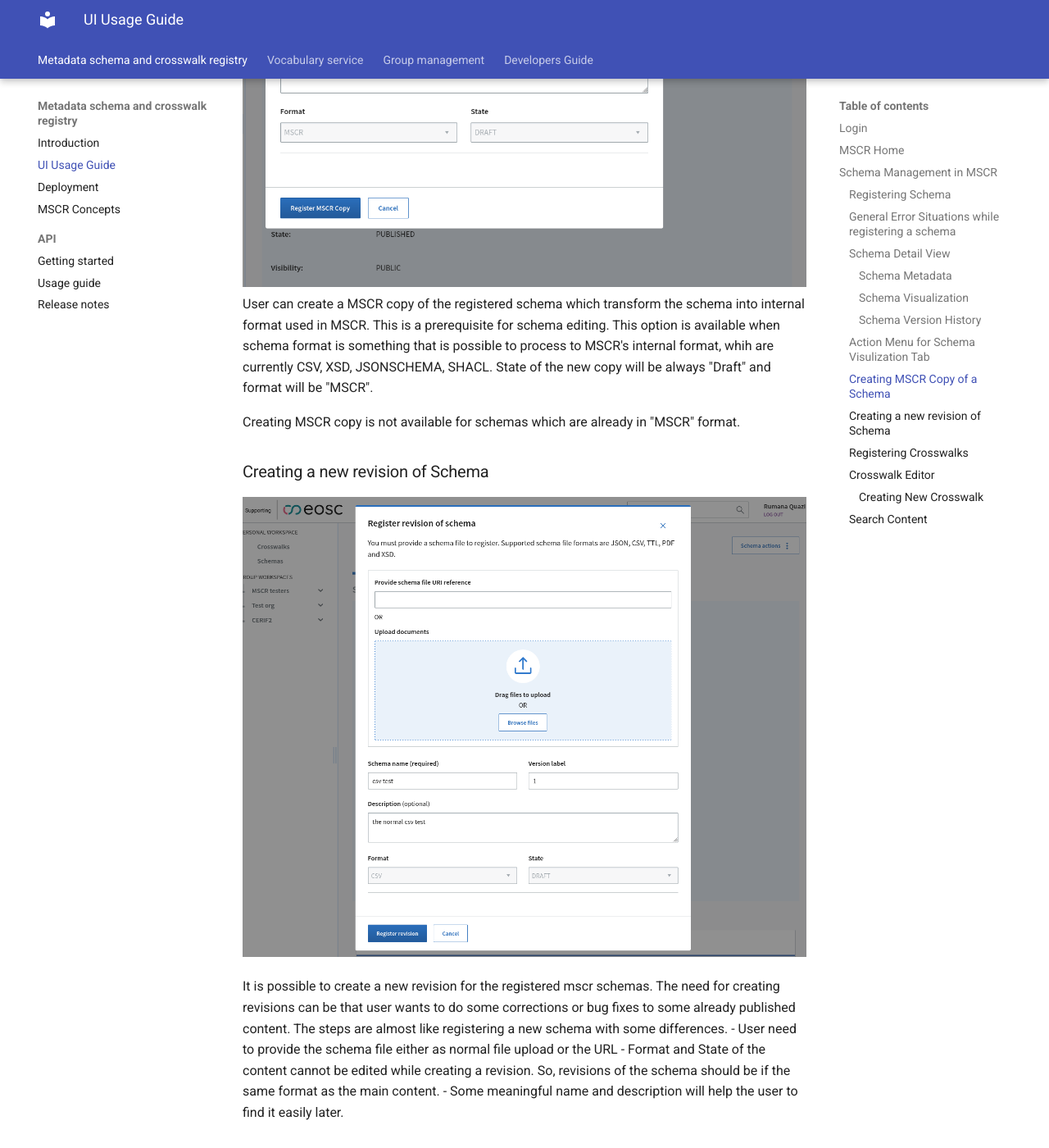
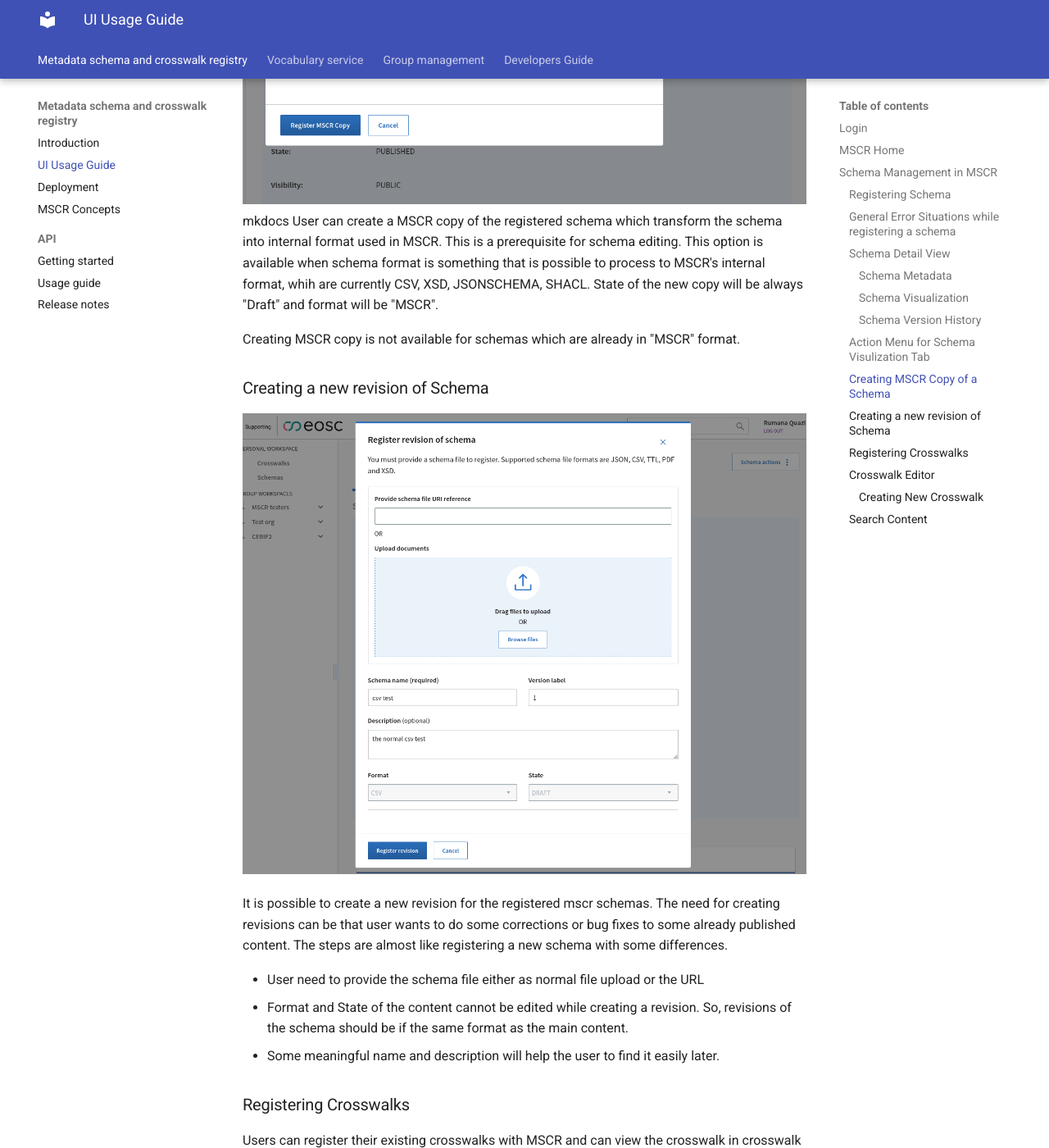
Before and after one commit to CSCfi/mscr-docs, an MkDocs documentation site: the page built from docs/mscr/ui-guide.md, in a window 1280 px wide and 1400 px high, scrolled down 5490 px. Shown: the whole window at 82% size. Built offline with MkDocs 1.6.1 and Material for MkDocs 9.7.7, drawn with Linux system fonts in a browser that asks for light colours; part of the change alters nothing that is shown.

```diff
--- a/docs/mscr/ui-guide.md
+++ b/docs/mscr/ui-guide.md
@@ -6,7 +6,7 @@ To be able to create and register contents in MSCR, user needs to login with pro
 ## MSCR Home
 After login, user should be able to see user's own workspace and the groups those which the user is part of. Both personal workspace is again divided in two main page- schemas and crosswalks. Schema page contains the schemas the user or his group have registered in MSCR and same for the crosswalks.
 
-![Schemas in personal workspace](../assets/mscr-home.png)
+![Schemas in personal workspace](../assets/mscr-home-new.png)
 
 ## Schema Management in MSCR
 
@@ -84,6 +84,7 @@ The basic actions available for the schema manipulation in the current MSCR UI a
 
 ### Creating MSCR Copy of a Schema
 ![Creating MSCR Copy of Schema](../assets/mscr-copy.png)
+mkdocs
 User can create a MSCR copy of the registered schema which transform the schema into internal format used in MSCR. This is a prerequisite for schema editing. This option is available when schema format is something that is possible to process to MSCR's internal format, whih are currently CSV, XSD, JSONSCHEMA, SHACL. State of the new copy will be always "Draft" and format will be "MSCR".
 
 Creating MSCR copy is not available for schemas which are already in "MSCR" format.
@@ -93,6 +94,7 @@ Creating MSCR copy is not available for schemas which are already in "MSCR" form
 ![Creating Revision of Schema](../assets/register-revision.png)
 
 It is possible to create a new revision for the registered mscr schemas. The need for creating revisions can be that user wants to do some corrections or bug fixes to some already published content. The steps are almost like registering a new schema with some differences.
+
 - User need to provide the schema file either as normal file upload or the URL
 - Format and State of the content cannot be edited while creating a revision. So, revisions of the schema should be if the same format as the main content.
 - Some meaningful name and description will help the user to find it easily later.
```
Also changed, not shown: docs/assets/mscr-home-new.png (added).
